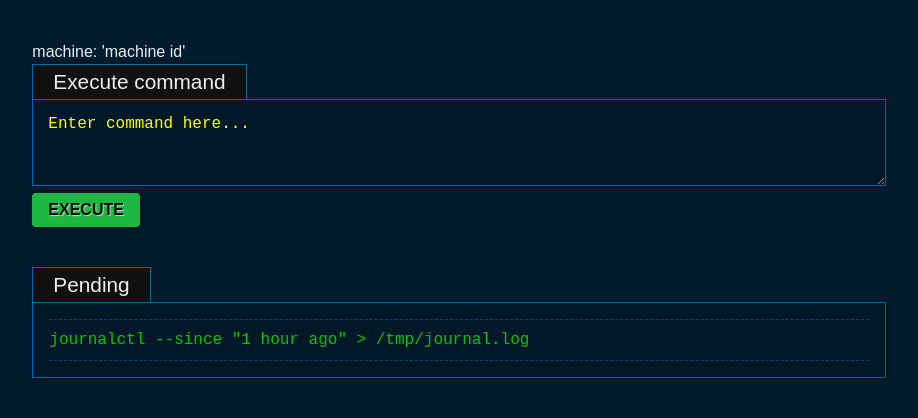
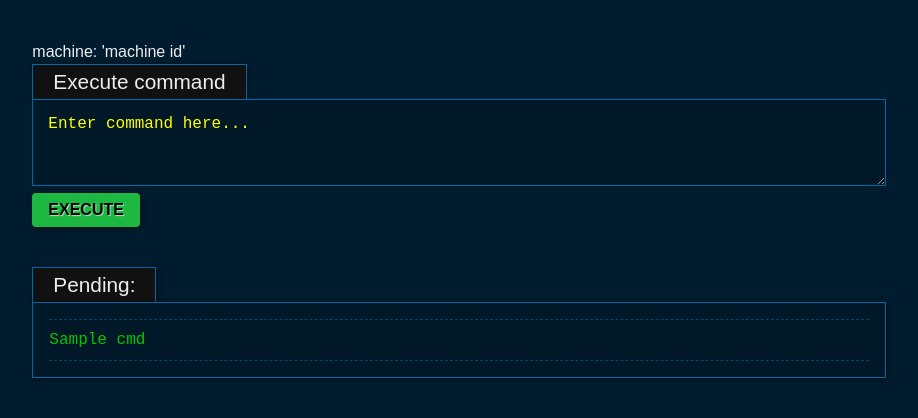
Before and after one commit to lukasz-er1/remote-cmd-hub, a Flask app: template app/templates/main.html in a window 1280 px wide. Shown: the top 418 px of the page, without its empty margins (181-1099 px from the left). Run offline with Flask 3, Linux system fonts and the light colour scheme; the template is opened without the code that fills it: most values are stand-ins (such as "Sample title", 1, 10 or a date in 2020); some libraries are stand-ins or nearby versions.

Commit message:
Add getting user cmd from UI and save it to json

```diff
--- a/app/app.py
+++ b/app/app.py
@@ -5,8 +5,28 @@ app = Flask(__name__)
 
 
 @app.get("/")
-def main():
-    return render_template("main.html")
+def main_get():
+    try:
+        with open(f"cmd_to_execute.json", "r") as json_file:
+            commands: dict = json.load(json_file)
+    except (json.JSONDecodeError, FileNotFoundError):
+        commands: dict = {"commands": []}
+
+    return render_template("main.html", commands=commands)
+
+
+@app.post("/")
+def main_post():
+    cmd = request.form.get("cmd")
+    try:
+        with open(f"cmd_to_execute.json", "r") as json_file:
+            commands: dict = json.load(json_file)
+    except (json.JSONDecodeError, FileNotFoundError):
+        commands: dict = {"commands": []}
+    commands["commands"].append(cmd)
+    with open(f"cmd_to_execute.json", "w+") as json_file:
+        json.dump(obj=commands, fp=json_file, indent=4)
+    return cmd
 
 
 @app.get("/cmd1")
--- a/app/templates/main.html
+++ b/app/templates/main.html
@@ -6,19 +6,23 @@
 <div class="pure-g">
     <div class="pure-u-1-24 pure-u-xl-1-6 pure-u-xxl-1-5"></div>
     <div class="pure-u-22-24 pure-u-xl-2-3 pure-u-xxl-3-5" style="margin: 40px 0">
+
         machine: 'machine id'
-
         <div class="box-title">Execute command</div>
-            <textarea id="cmd" class="courier-mono green" placeholder="Enter command here..." rows="3" required></textarea>
-            <button class="button-success pure-button margin-0 black bold" style="margin-bottom: 40px !important;">EXECUTE</button>
-
-            <div class="box-title">Pending</div>
+        <form action="/" method="POST">
+            <textarea name="cmd" class="courier-mono green" placeholder="Enter command here..." rows="3"
+                required></textarea>
+            <button class="button-success pure-button margin-0 black bold" style="margin-bottom: 40px !important;"
+                type="submit">EXECUTE</button>
+        </form>
+        <div class="box-title">Pending:</div>
         <div class="box-content courier-mono green">
         <hr>
-                journalctl --since "1 hour ago" > /tmp/journal.log<hr>
+        {% for cmd in commands["commands"] %}
+            {{ cmd }}
+            <hr>
+        {% endfor %}
         </div>
-
-
     </div>
     <div class="pure-u-1-24 pure-u-xl-1-6 pure-u-xxl-1-5"></div>
 </div>
```
Lines whose indentation alone changed are shown as unchanged.
